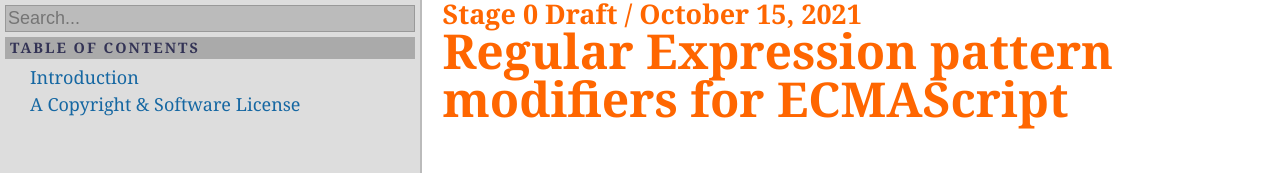
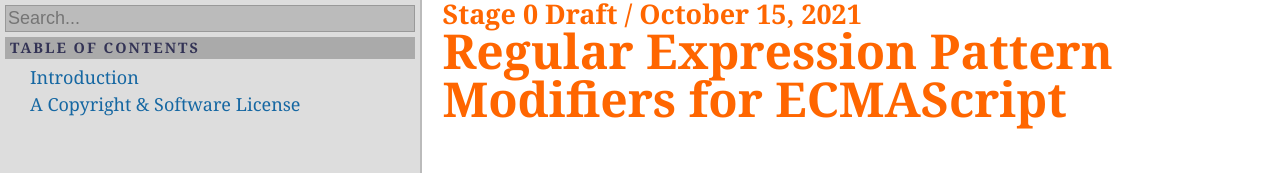
Before and after one commit to tc39/proposal-regexp-modifiers, a plain HTML site: page index.html in a window 1280 px wide. Shown: the top 173 px of the page. Drawn offline with nearby package versions, Linux system fonts and the light colour scheme.

Commit message:
Deploying to gh-pages from @ rbuckton/proposal-regexp-modifiers@88acf967fd7d09f33afc763f8bed6f831230153b 🚀

```diff
--- a/index.html
+++ b/index.html
@@ -2,7 +2,7 @@
 <head><meta charset="utf-8">
 <link rel="stylesheet" href="https://cdnjs.cloudflare.com/ajax/libs/highlight.js/8.4/styles/github.min.css">
 <link rel="spec" href="es2015">
-<title>Regular Expression pattern modifiers for ECMAScript</title><script type="application/json" id="menu-search-biblio">[{"type":"clause","id":"sec-intro","aoid":null,"title":"Introduction","titleHTML":"Introduction","number":"","namespace":"<no location>","location":"","referencingIds":[],"key":"Introduction"},{"type":"clause","id":"sec-copyright-and-software-license","aoid":null,"title":"Copyright & Software License","titleHTML":"Copyright &amp; Software License","number":"A","namespace":"<no location>","location":"","referencingIds":[],"key":"Copyright & Software License"}]</script><script>"use strict";
+<title>Regular Expression Pattern Modifiers for ECMAScript</title><script type="application/json" id="menu-search-biblio">[{"type":"clause","id":"sec-intro","aoid":null,"title":"Introduction","titleHTML":"Introduction","number":"","namespace":"<no location>","location":"","referencingIds":[],"key":"Introduction"},{"type":"clause","id":"sec-copyright-and-software-license","aoid":null,"title":"Copyright & Software License","titleHTML":"Copyright &amp; Software License","number":"A","namespace":"<no location>","location":"","referencingIds":[],"key":"Copyright & Software License"}]</script><script>"use strict";
 
 function Search(menu) {
   this.menu = menu;
@@ -1844,7 +1844,7 @@
     display: none;
   }
 }
-</style></head><body><div id="menu-toggle">☰</div><div id="menu-spacer"></div><div id="menu"><div id="menu-search"><input type="text" id="menu-search-box" placeholder="Search..."><div id="menu-search-results" class="inactive"></div></div><div id="menu-pins"><div class="menu-pane-header">Pins</div><ul id="menu-pins-list"></ul></div><div class="menu-pane-header">Table of Contents</div><div id="menu-toc"><ol class="toc"><li><span class="item-toggle-none"></span><a href="#sec-intro" title="Introduction">Introduction</a></li><li><span class="item-toggle-none"></span><a href="#sec-copyright-and-software-license" title="Copyright &amp; Software License"><span class="secnum">A</span> Copyright &amp; Software License</a></li></ol></div></div><div id="spec-container"><h1 class="version first">Stage 0 Draft / October 15, 2021</h1><h1 class="title">Regular Expression pattern modifiers for ECMAScript</h1>
+</style></head><body><div id="menu-toggle">☰</div><div id="menu-spacer"></div><div id="menu"><div id="menu-search"><input type="text" id="menu-search-box" placeholder="Search..."><div id="menu-search-results" class="inactive"></div></div><div id="menu-pins"><div class="menu-pane-header">Pins</div><ul id="menu-pins-list"></ul></div><div class="menu-pane-header">Table of Contents</div><div id="menu-toc"><ol class="toc"><li><span class="item-toggle-none"></span><a href="#sec-intro" title="Introduction">Introduction</a></li><li><span class="item-toggle-none"></span><a href="#sec-copyright-and-software-license" title="Copyright &amp; Software License"><span class="secnum">A</span> Copyright &amp; Software License</a></li></ol></div></div><div id="spec-container"><h1 class="version first">Stage 0 Draft / October 15, 2021</h1><h1 class="title">Regular Expression Pattern Modifiers for ECMAScript</h1>
 
 <emu-intro id="sec-intro">
   <h1>Introduction</h1>
```
